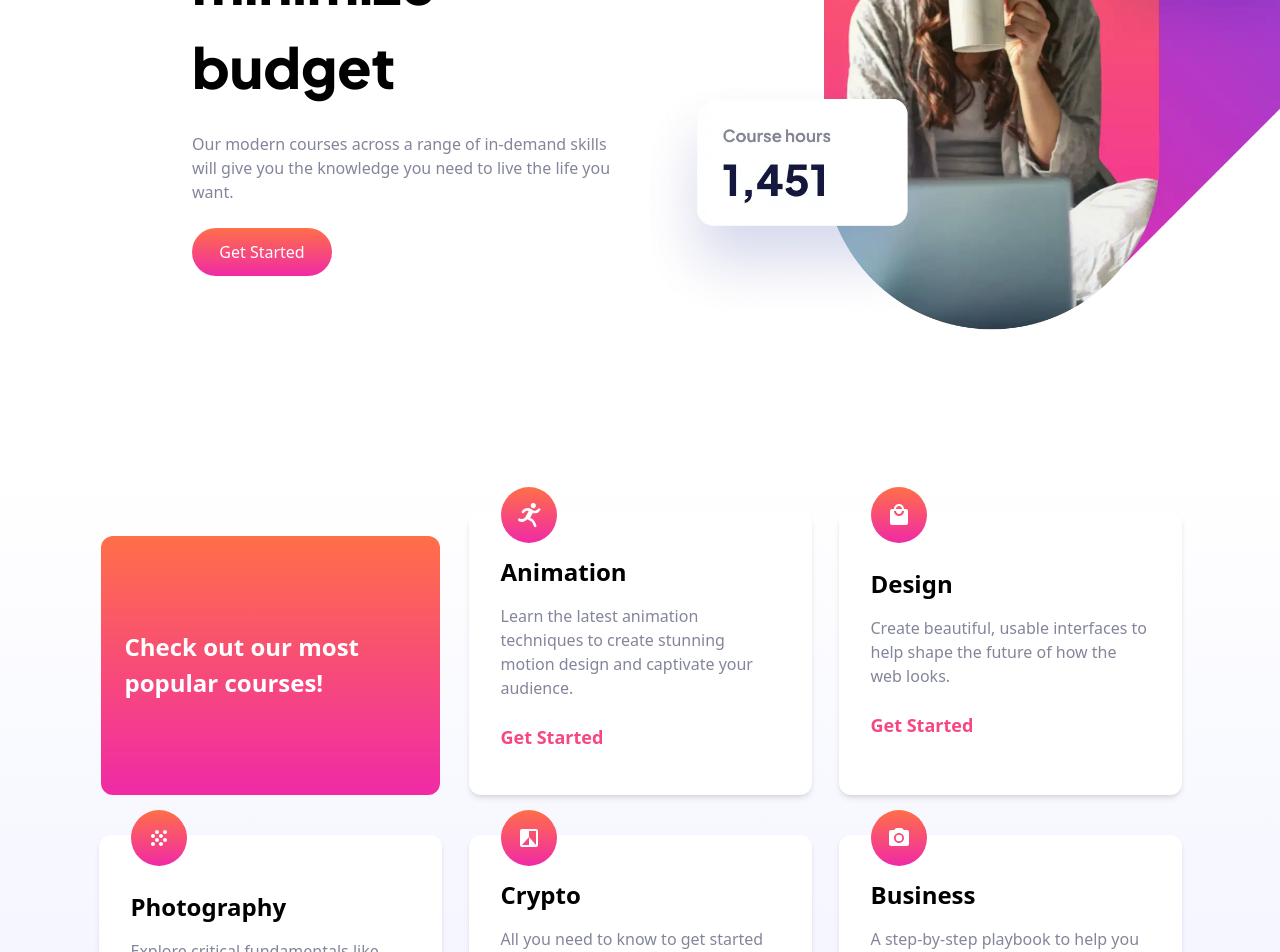
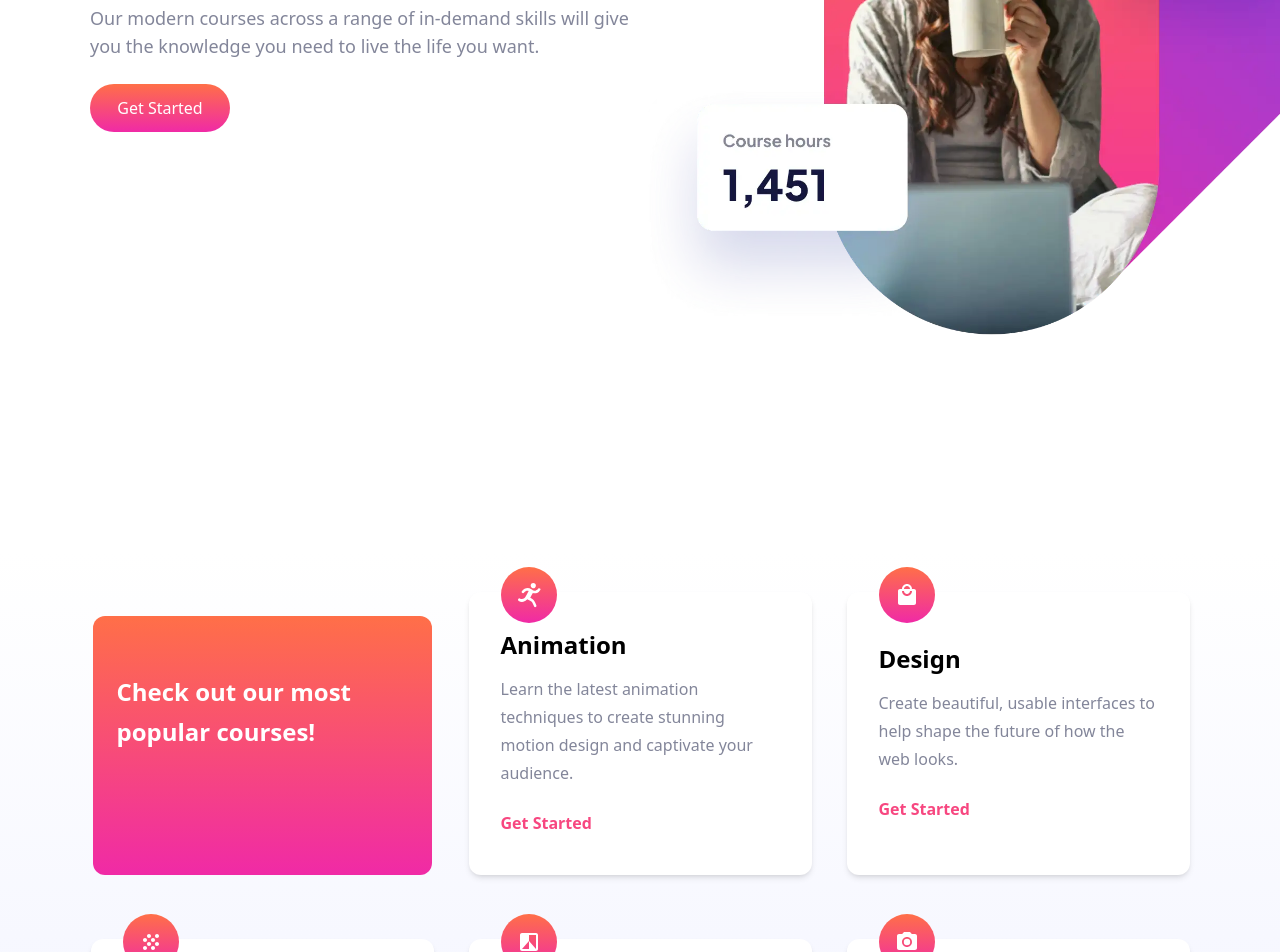
Before and after one commit to reactaleks/skilled-elearning-landing-page-nextjs, a Next.js app: page / in a window 1280 px wide. Shown: the part 440-1392 px from the top of the page. Built offline with nearby package versions, Linux system fonts and the light colour scheme.

Commit message:
Fixed overflow issues caused by navbar - Added 4k media breakpoint to config - Position tweaking for the hero image

```diff
--- a/app/layout.tsx
+++ b/app/layout.tsx
@@ -13,7 +13,7 @@ export default function RootLayout({
 }>) {
   return (
     <html lang="en">
-      <body className="w-screen min-h-screen">{children}</body>
+      <body className="min-h-screen ">{children}</body>
     </html>
   );
 }
--- a/app/page.tsx
+++ b/app/page.tsx
@@ -4,10 +4,11 @@ import FeatureSectionComponent from "@/components/FeatureSectionComponent";
 
 export default function Home() {
   return (
-    <div className="container w-screen min-h-screen flex flex-col justify-between">
-      <main className="w-screen">
+    <div>
+      <main>
         <HeroComponent/>
         <FeatureSectionComponent/>
+        <div></div>
       </main>
       <FooterComponent/>
     </div>
--- a/components/CallToActionComponent.tsx
+++ b/components/CallToActionComponent.tsx
@@ -5,9 +5,9 @@ interface Props {
 
 export default function CallToActionComponent({callToActionText}:Props) {
         return (
-            <div className="flex items-center mx-auto w-[343px] h-[120px] text-white bg-gradient-to-t from-gradient-pink to-gradient-orange p-6 rounded-xl
+            <div className="flex md:pt-14 mx-auto w-[343px] h-[120px] text-white bg-gradient-to-t from-gradient-pink to-gradient-orange p-6 rounded-xl
             md:h-[259px] md:w-[339px] md:mt-16">
-                <h2 className="text-[24px] font-bold">Check out our most popular courses!</h2>
+                <h2 className="text-[24px] font-bold leading-headingm">Check out our most popular courses!</h2>
             </div>
         )
 
--- a/components/FeatureComponent.tsx
+++ b/components/FeatureComponent.tsx
@@ -17,9 +17,9 @@ export default function FeatureComponent({
         <Image width={56} height={56} src={featureImage} alt="Feature Logo" />
       </div>
       <div className="">
-        <h3 className="text-2xl font-bold ">{featureTitle}</h3>
-        <p className="text-base text-gray mt-4">{featureText}</p>
-        <div className="text-dark-pink mt-6 font-bold text-[18px] hover:text-opacity-50">Get Started</div>
+        <h3 className="text-headings font-bold leading-headings">{featureTitle}</h3>
+        <p className="text-main text-gray mt-4 leading-main">{featureText}</p>
+        <div className="text-dark-pink mt-6 font-bold text-main hover:text-opacity-50">Get Started</div>
       </div>
     </div>
   );
--- a/components/FeatureSectionComponent.tsx
+++ b/components/FeatureSectionComponent.tsx
@@ -10,13 +10,11 @@ export default function FeatureSectionComponent() {
   return (
     <div
       className="bg-gradient-to-t from-[#EFF1FF] via-95% pb-24
-        w-screen
-
         "
     >
       <div className="md:grid md:grid-cols-2
         md:w-[689px] md:mx-auto
-        lg:grid-cols-3 lg:w-[1110px] lg:mx-auto">
+        xl:grid-cols-3 xl:w-[1110px] xl:mx-auto lg:gap-6 md:gap-2">
         <CallToActionComponent callToActionText="Check out our most popular courses!" />
         <FeatureComponent
           featureImage={iconAnimation}
--- a/components/FooterComponent.tsx
+++ b/components/FooterComponent.tsx
@@ -2,9 +2,9 @@ import LogoComponent from "./LogoComponent";
 import ButtonComponent from "./ButtonComponent";
 export default function FooterComponent() {
   return (
-    <footer className="flex justify-center w-screen bg-dark-blue">
+    <footer className="flex justify-center  bg-dark-blue">
       <div className=" flex flex-row justify-between items-center w-[343px] h-[120px]  mt-4
-      md:w-[689px] lg:w-[1110px]">
+      md:w-[689px] xl:w-[1110px]">
         <LogoComponent logotype="light" logoWidth={89} logoHeight={35} />
         <ButtonComponent buttonType="footer" />
       </div>
--- a/components/HeroComponent.tsx
+++ b/components/HeroComponent.tsx
@@ -4,14 +4,16 @@ import NavComponent from "./NavComponent";
 
 export default function HeroComponent() {
   return (
-    <div className="overflow-visible ">
+    <div className="">
       <NavComponent />
-      <div className="lg:mx-auto md:overflow-hidden md:grid md:grid-cols-2  lg:overflow-visible">
-        <div className="flex flex-col px-4 py-16 md:pl-12 md:mt-12 lg:-ml-6 lg:mt-52 xl:ml-36">
-          <h1 className="text-[40px] lg:text-[56px] font-jakarta font-extrabold mt-6">
+      <div className="lg:mx-auto md:overflow-hidden md:grid md:grid-cols-2 ">
+        <div className="flex flex-col px-4 md:px-0 pt-16 md:pt-0 mx-auto
+        max-w-[375px] md:max-w-[344.5px] xl:max-w-[550px]
+        md:mx-0 md:ml-auto justify-center md:justify-start md:mt-32 lg:mt-48 xl:mt-64">
+          <h1 className="text-headingl leading-headingl xl:text-headingxl xl:leading-headingxl font-jakarta font-extrabold mt-6">
             Maximize skill, minimize budget
           </h1>
-          <p className="mt-6 text-base text-gray">
+          <p className="mt-6 text-mainm text-gray leading-main">
             Our modern courses across a range of in-demand skills will give you
             the knowledge you need to live the life you want.
           </p>
@@ -19,7 +21,7 @@ export default function HeroComponent() {
             <ButtonComponent buttonType="hero" />
           </div>
         </div>
-        <div className="flex md:justify-center lg:justify-end mt-6 lg:-mt-20">
+        <div className="flex justify-center xl:justify-end 4k:justify-start">
           <HeroImageComponent />
         </div>
       </div>
--- a/components/HeroImageComponent.tsx
+++ b/components/HeroImageComponent.tsx
@@ -7,9 +7,12 @@ export default function HeroImageComponent() {
         bg-no-repeat
         bg-hero-image-mobile h-[400px] w-[400px]
         md:bg-hero-image-tablet md:h-[640.71px] md:w-[640px]
-        lg:bg-hero-image-desktop lg:h-[991.63px] lg:w-[936.92px]
+        xl:bg-hero-image-desktop lg:h-[991.63px] lg:w-[936.92px]
+        4k:w-[1409px] 4k:max-h-[991.63px]
         bg-cover bg-center
         md:bg-[left_top_-75px]
+        lg:bg-[left_top_-150px]
+        4k:bg-[left_top_-200px]
         "></div>
     )
 
--- a/components/NavComponent.tsx
+++ b/components/NavComponent.tsx
@@ -3,9 +3,9 @@ import ButtonComponent from "./ButtonComponent";
 
 export default function NavComponent() {
   return (
-    <nav className="flex justify-center w-screen absolute">
+    <nav className="flex w-full justify-center absolute ">
       <div className="flex flex-row justify-between items-center w-[343px] h-[48px] mt-4
-      md:w-[689px] lg:w-[1110px]">
+      md:w-[689px] xl:w-[1110px]">
         <LogoComponent logotype="dark" logoWidth={89} logoHeight={35} />
         <ButtonComponent buttonType="nav" />
       </div>
--- a/tailwind.config.ts
+++ b/tailwind.config.ts
@@ -19,6 +19,7 @@ const config: Config = {
         'gradient-pink-two': '#F02AA6',
         'gradient-blue': '#4851FF'
     },
+
     extend: {
       backgroundImage: {
         "gradient-radial": "radial-gradient(var(--tw-gradient-stops))",
@@ -30,7 +31,25 @@ const config: Config = {
       fontFamily: {
         'jakarta': 'Jakarta'
       },
+      fontSize: {
+        'headingxl': '56px',
+        'headingl': '40px',
+        'headingm': '32px',
+        'headings': '24px',
+        'mainm': '18px',
+        'main': '16px',
+      },
+      screens: {
+        '4k': '2560px',
+      },
+      lineHeight: {
+        'headingxl': '70px',
+        'headingl': '51px',
+        'headingm': '40px',
+        'headings': '28px',
+        'main': '28px',
 
+      }
     },
   },
   plugins: [],
```
